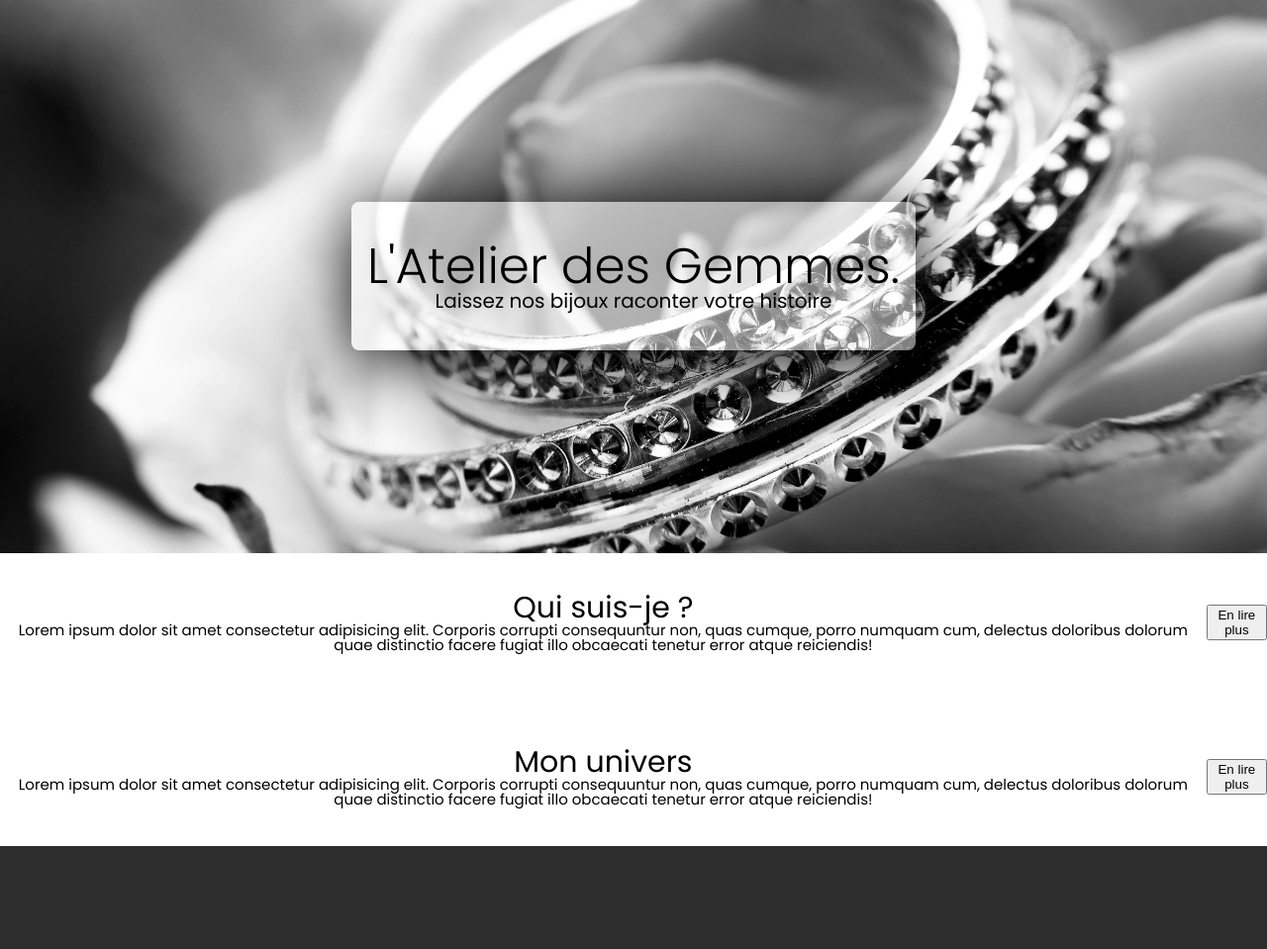
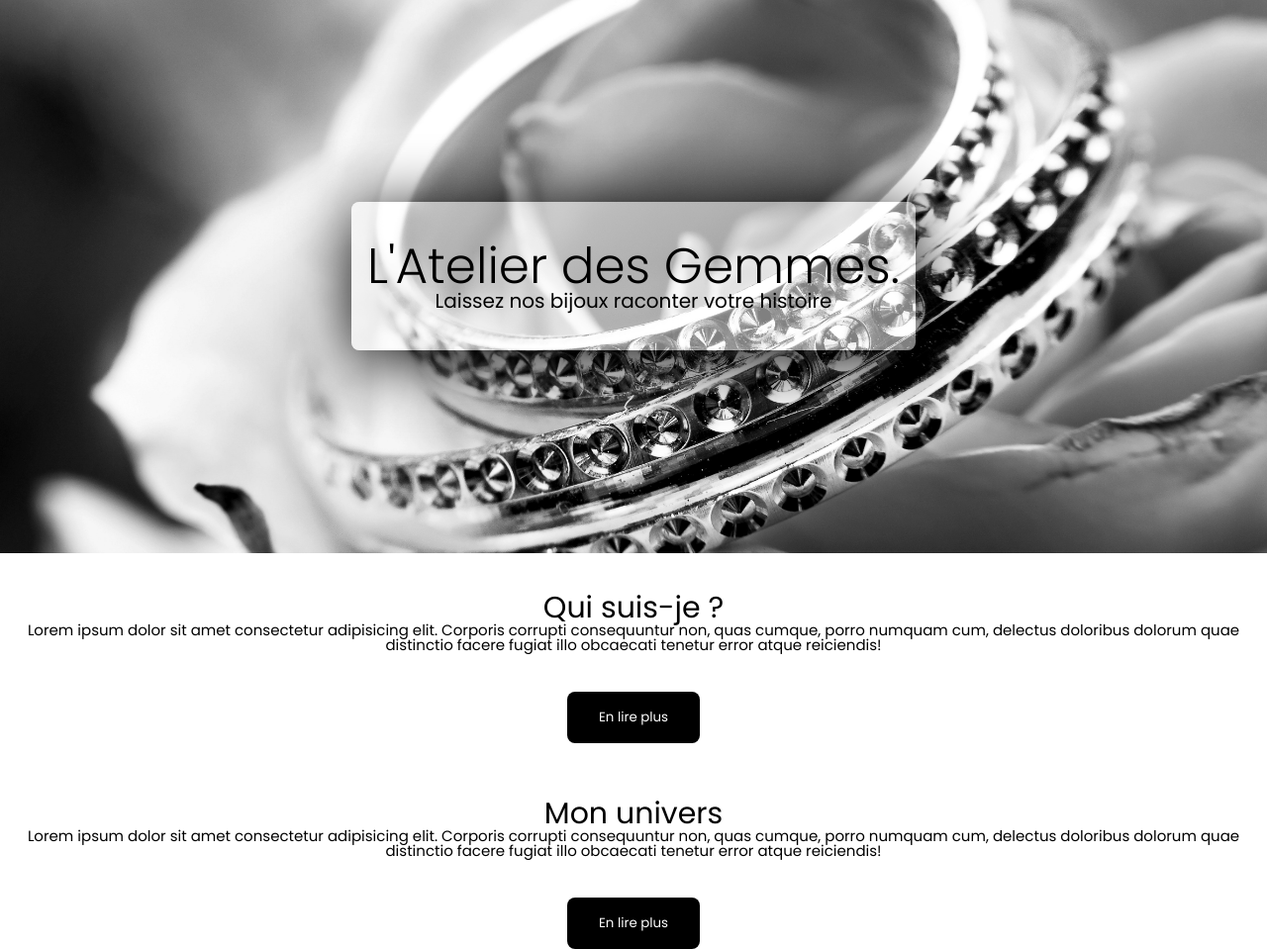
Before and after one commit to sakousi/Jewlary, a PHP site: page / in a window 1280 px wide. Shown: the part 416-1375 px from the top of the page at 99% size. Before the commit the page ends 1271 px from the top, so only its background shows below. Run offline with PHP 8.4, Linux system fonts and the light colour scheme.

Commit message:
:lipstick: button align + style

```diff
--- a/css/style.css
+++ b/css/style.css
@@ -40,11 +40,6 @@
   color: #F3F5FD;
   transition: all 0.3s ease-in-out;
 }
-.nav__imgbox .img {
-  height: 0.1vh;
-  width: 0.1vw;
-}
-
 .hero {
   width: 100%;
   height: 35rem;
@@ -78,6 +73,7 @@
   display: flex;
   justify-content: center;
   align-items: center;
+  flex-direction: column;
 }
 .smallabout__textbox {
   padding: 2.5rem 1rem;
@@ -92,6 +88,15 @@
   font-size: 15px;
   font-family: "Poppins", sans-serif;
 }
+.smallabout__button {
+  border: none;
+  background-color: #000;
+  color: #fff;
+  padding: 1rem 2rem;
+  border-radius: 0.5rem;
+  font-family: "Poppins", sans-serif;
+}
+
 .spacer {
   background-color: rgba(255, 255, 255, 0);
 }
--- a/sass/nav/_all.sass
+++ b/sass/nav/_all.sass
@@ -22,5 +22,3 @@
                     transition: all .3s ease-in-out
     &__imgbox
         .img
-            height: 0.1vh
-            width: 0.1vw
```
Also changed, not shown: sass/home/hero.sass (+7 -0 lines), 1 other file.
